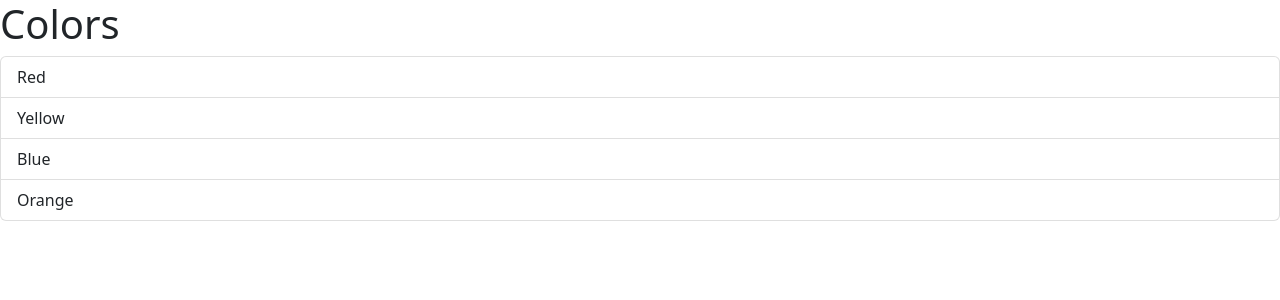
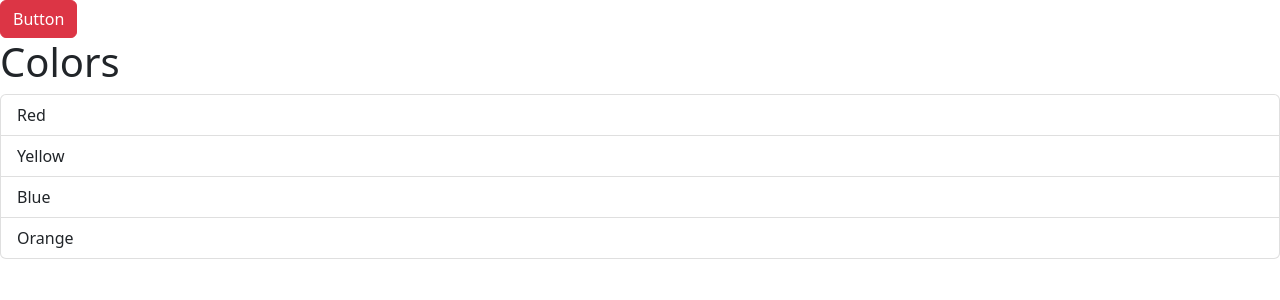
Before and after one commit to rajpoot-shikha/react-learning-journey, a React (Vite) app: page / in a window 1280 px wide. Shown: the top 300 px of the page. Built offline with nearby package versions, Linux system fonts and the light colour scheme.

Commit message:
Button component

```diff
--- a/src/App.tsx
+++ b/src/App.tsx
@@ -1,3 +1,4 @@
+import Button from "./components/Button";
 import ListGroup from "./components/ListGroup";
 
 //event handler
@@ -11,6 +12,9 @@
 
   return (
     <>
+      <Button color="danger" onClick={() => console.log("clicked")}>
+        Button
+      </Button>
       <ListGroup items={colors} title="Colors" onSelectItem={handleClick} />
     </>
   );
--- /dev/null
+++ b/src/components/Button.tsx
@@ -0,0 +1,22 @@
+//decide the shape of inputs
+//1. btn text
+//2. btn type
+interface Props {
+  children: string;
+  //making color prop optional
+  //confining the values of color to some fix values, so that if by mistake it is sent to something unwanted we get compile time error by typescript compliler.
+  color?: "primary" | "secondary" | "danger";
+  onClick: () => void;
+}
+
+function Button({ children, color = "primary", onClick }: Props) {
+  return (
+    <div>
+      <button type="button" className={"btn btn-" + color} onClick={onClick}>
+        {children}
+      </button>
+    </div>
+  );
+}
+
+export default Button;
```
